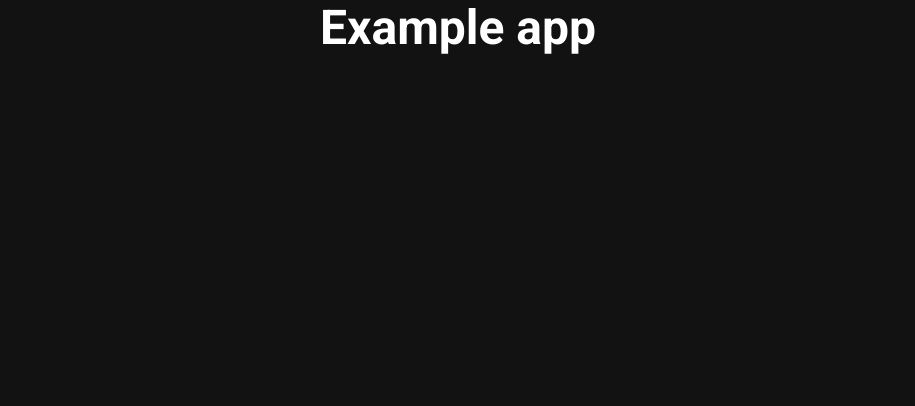
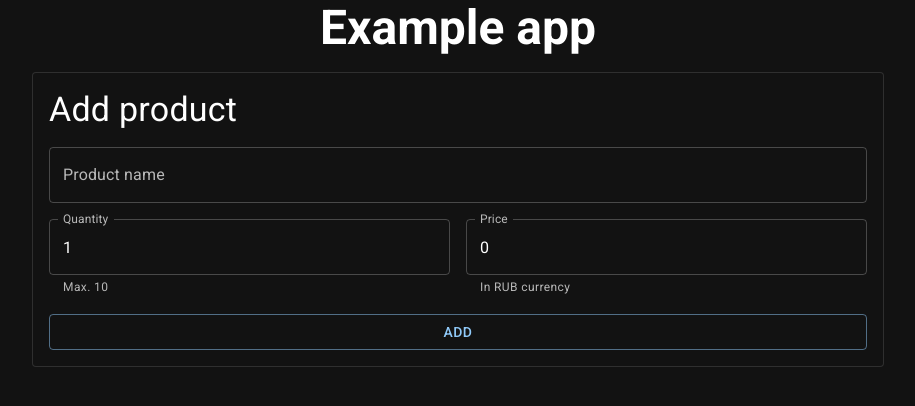
Before and after one commit to fiftysev/react-ts-sandbox, a React (Create React App) app: page / in a window 1280 px wide. Shown: the top 406 px of the page, without its empty margins (182-1097 px from the left). Built offline with nearby package versions, Linux system fonts and the light colour scheme.

Commit message:
Create UI for ProductForm

```diff
--- a/src/components/ProductForm/ProductForm.tsx
+++ b/src/components/ProductForm/ProductForm.tsx
@@ -1,9 +1,59 @@
+import { Box, Button, Card, Grid, TextField, Typography } from '@mui/material';
 import React from 'react';
 
 interface ProductFormProps {}
 
+const quantityFieldProps = {
+  min: 1,
+  max: 10,
+  defaultValue: 1,
+};
+
+const priceFieldProps = {
+  min: 0,
+  defaultValue: 0,
+};
+
 const ProductForm = (props: ProductFormProps) => {
-  return <div></div>;
+  return (
+    <Card variant='outlined' sx={{ padding: 2 }}>
+      <form>
+        <Grid container columnSpacing={2} rowSpacing={2}>
+          <Grid item>
+            <Typography variant='h4'>Add product</Typography>
+          </Grid>
+          <Grid item xs={12}>
+            <TextField name='product' label='Product name' type='text' fullWidth={true} />
+          </Grid>
+          <Grid item xs={6}>
+            <TextField
+              name='product'
+              label='Quantity'
+              type='number'
+              helperText='Max. 10'
+              inputProps={quantityFieldProps}
+              fullWidth={true}
+            />
+          </Grid>
+          <Grid item xs={6}>
+            <TextField
+              name='product'
+              label='Price'
+              type='number'
+              helperText='In RUB currency'
+              inputProps={priceFieldProps}
+              fullWidth={true}
+            />
+          </Grid>
+          <Grid item xs={12}>
+            <Button variant='outlined' fullWidth={true}>
+              Add
+            </Button>
+          </Grid>
+        </Grid>
+      </form>
+    </Card>
+  );
 };
 
 export default ProductForm;
--- a/src/pages/ProductsPage.tsx
+++ b/src/pages/ProductsPage.tsx
@@ -8,7 +8,7 @@ interface ProductsPageProps {}
 
 const ProductsPage = (props: ProductsPageProps) => {
   return (
-    <Container>
+    <Container maxWidth='md' sx={{ marginY: 2 }}>
       <ProductForm />
       <ProductsList />
     </Container>
```
